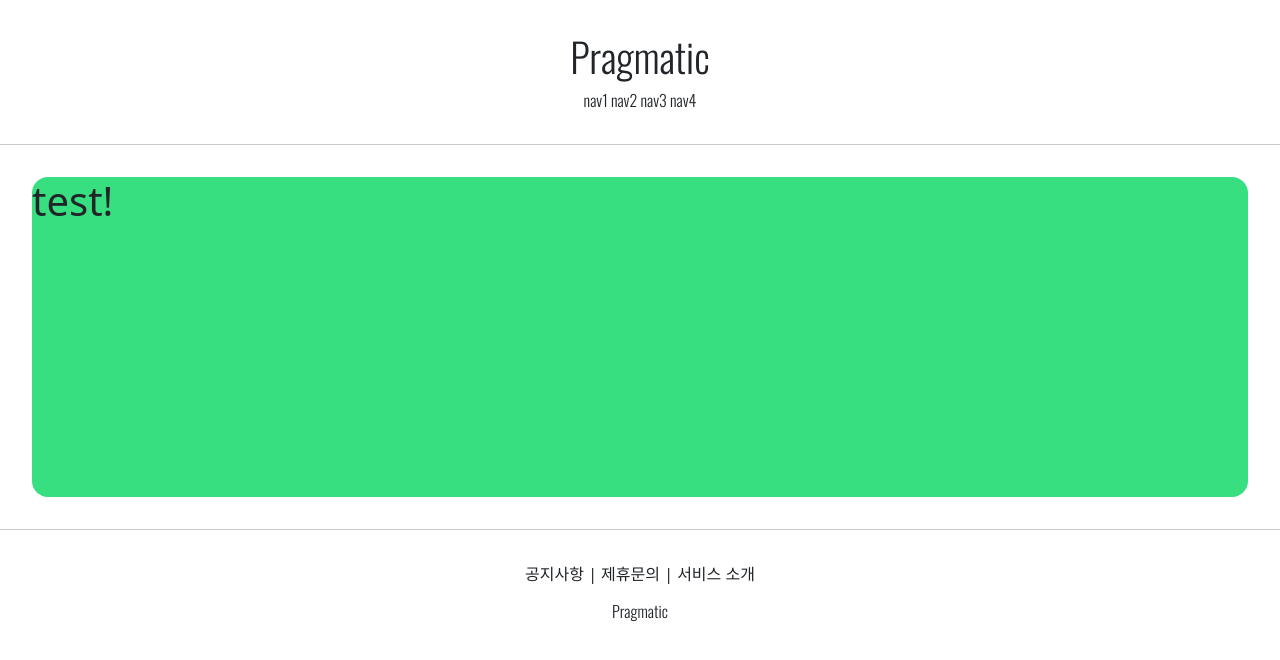
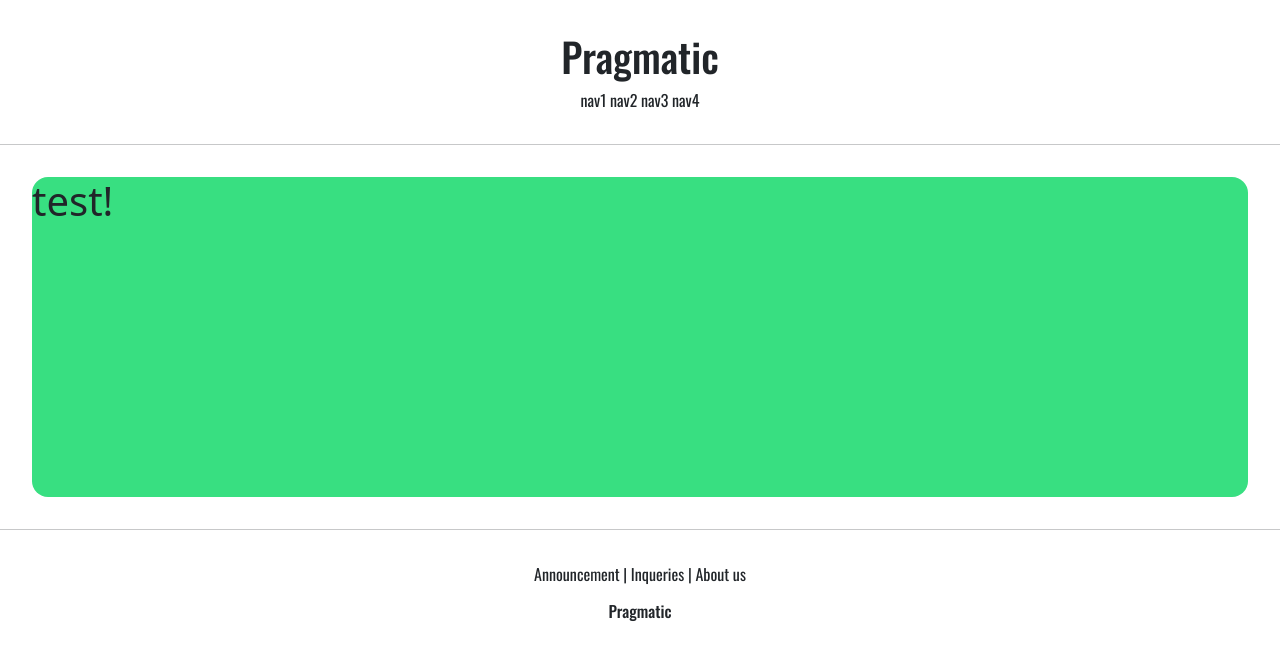
Before and after one commit to ghlim22/django_tutorial, a Django app: page /account/ in a window 1280 px wide. Shown: the top 660 px of the page. Run offline with Django 4.2, Linux system fonts and the light colour scheme.

Commit message:
lecture 12

```diff
--- a/django/project/config/settings.py
+++ b/django/project/config/settings.py
@@ -127,6 +127,12 @@ USE_TZ = True
 
 STATIC_URL = "static/"
 
+STATIC_ROOT = os.path.join(BASE_DIR, "staticfiles")
+
+STATICFILES_DIRS = [
+    BASE_DIR  / "static",
+]
+
 # Default primary key field type
 # https://docs.djangoproject.com/en/4.2/ref/settings/#default-auto-field
 
--- /dev/null
+++ b/django/project/static/base.css
@@ -0,0 +1,36 @@
+/* <uniquifier>: Use a unique and descriptive class name */
+/* <weight>: Use a value from 200 to 700 */
+
+.oswald_semibold {
+  font-family: "Oswald", sans-serif;
+  font-optical-sizing: auto;
+  font-weight: 600;
+  font-style: normal;
+}
+
+.oswald_light {
+  font-family: "Oswald", sans-serif;
+  font-optical-sizing: auto;
+  font-weight: 300;
+  font-style: normal;
+}
+
+.pragmatic_footer {
+    font-family: 'Oswald';
+    margin-top: 2.0rem;
+    text-align: center;
+}
+
+.pragmatic_footer_logo {
+    margin-top: 1.0rem;
+}
+
+.pragmatic_footer_button {
+    font-size: 1.0rem;
+}
+
+.pragmatic_header {
+    font-family: 'Oswald';
+    margin: 2.0rem 0;
+    text-align: center;
+}
--- a/django/project/templates/footer.html
+++ b/django/project/templates/footer.html
@@ -1,16 +1,16 @@
-<div style="text-align: center; margin-top: 2.0rem;">
-    <div style="font-size: 1.0rem;">
+<div class="pragmatic_footer">
+    <div class="pragmatic_footer_button">
         <span>
-            공지사항
+            Announcement
         </span> |
         <span>
-            제휴문의
+            Inqueries
         </span> |
         <span>
-            서비스 소개
+            About us
         </span>
     </div>
-    <div style="margin-top: 1.0rem; font-family: 'Oswald'">
-        <h6>Pragmatic</h6>
+    <div>
+        <h6 class="pragmatic_footer_logo">Pragmatic</h6>
     </div>
 </div>
--- a/django/project/templates/head.html
+++ b/django/project/templates/head.html
@@ -1,11 +1,18 @@
+{% load static %}
+
 <head>
     <meta charset="UTF-8">
     <title>Pragmatic</title>
+
     <!-- BOOTSTRAP LINK -->
     <link href="https://cdn.jsdelivr.net/npm/bootstrap@5.3.3/dist/css/bootstrap.min.css" rel="stylesheet"
         integrity="sha384-QWTKZyjpPEjISv5WaRU9OFeRpok6YctnYmDr5pNlyT2bRjXh0JMhjY6hW+ALEwIH" crossorigin="anonymous">
+
     <!-- OSWALD FONT LINK -->
     <link rel="preconnect" href="https://fonts.googleapis.com">
     <link rel="preconnect" href="https://fonts.gstatic.com" crossorigin>
-    <link href="https://fonts.googleapis.com/css2?family=Oswald:wght@300&display=swap" rel="stylesheet">
+    <link href="https://fonts.googleapis.com/css2?family=Oswald:wght@200..700&display=swap" rel="stylesheet">
+
+    <!-- DEFAULT CSS LINK -->
+    <link rel="stylesheet" type="text/css" href="{% static 'base.css' %}">
 </head>
--- a/django/project/templates/header.html
+++ b/django/project/templates/header.html
@@ -1,10 +1,10 @@
-<div style="text-align: center; margin: 2.0rem 0;">
-    <div style="font-family: 'Oswald';">
+<div class="pragmatic_header">
+    <div>
         <h1>
             Pragmatic
         </h1>
     </div>
-    <div style="font-family: 'Oswald';">
+    <div>
         <span>nav1</span>
         <span>nav2</span>
         <span>nav3</span>
```
